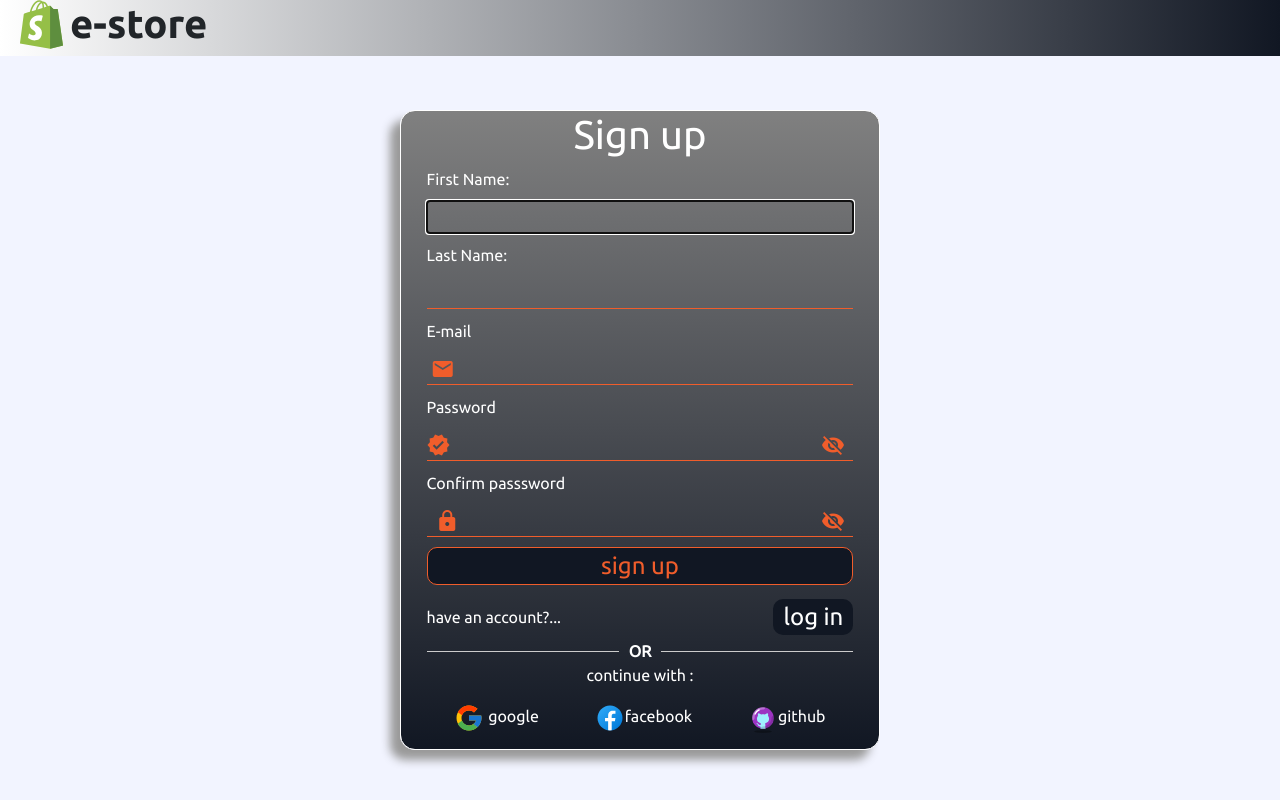
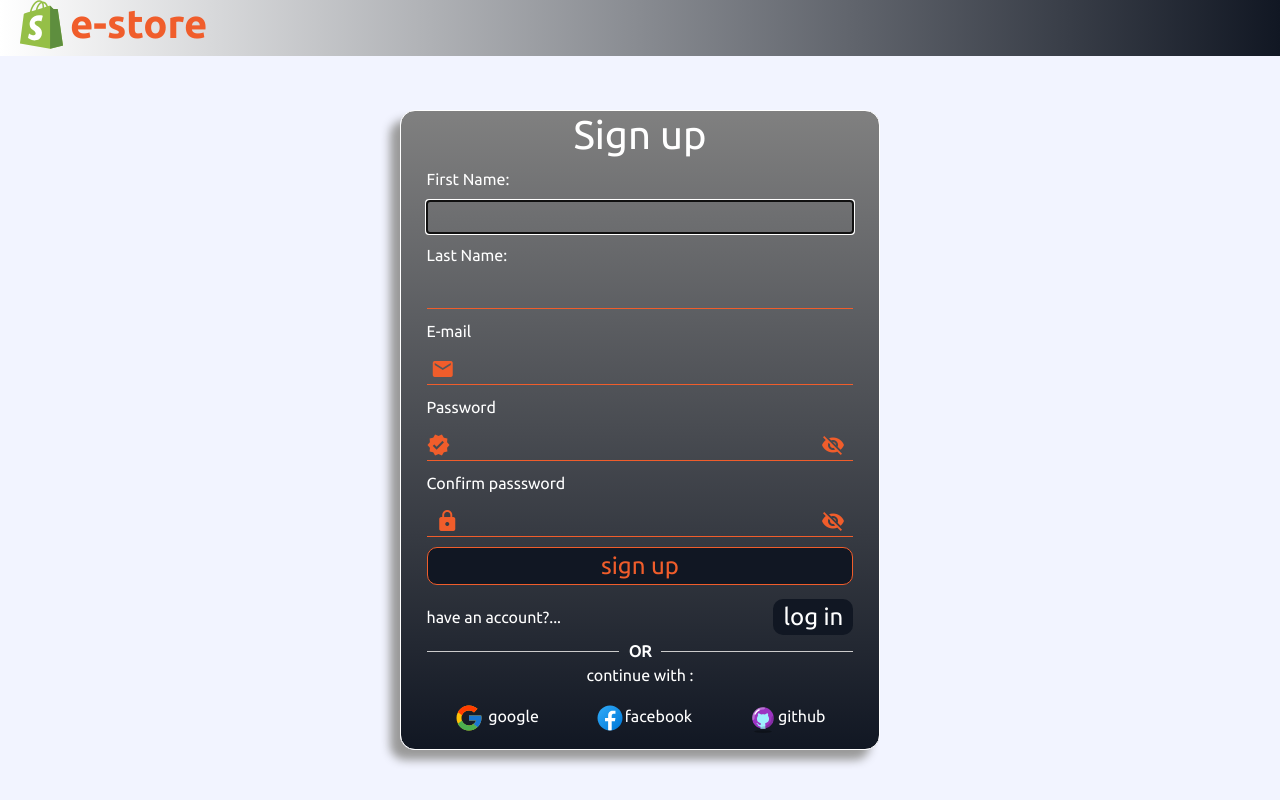
Before and after one commit to masw548/e-store, a plain HTML site: page signup.html in a window 1280 px wide. Drawn offline with nearby package versions, Linux system fonts and the light colour scheme.

Commit message:
Update sign-up.css

```diff
--- a/css/sign-up.css
+++ b/css/sign-up.css
@@ -24,6 +24,7 @@ body{
 .nav{
     background: linear-gradient(to right, var(--btns), var(--primary)) ;
     position: fixed;
+    color: var(--special);
     z-index: 1000;
     top: 0;
     width: 100%;
```
